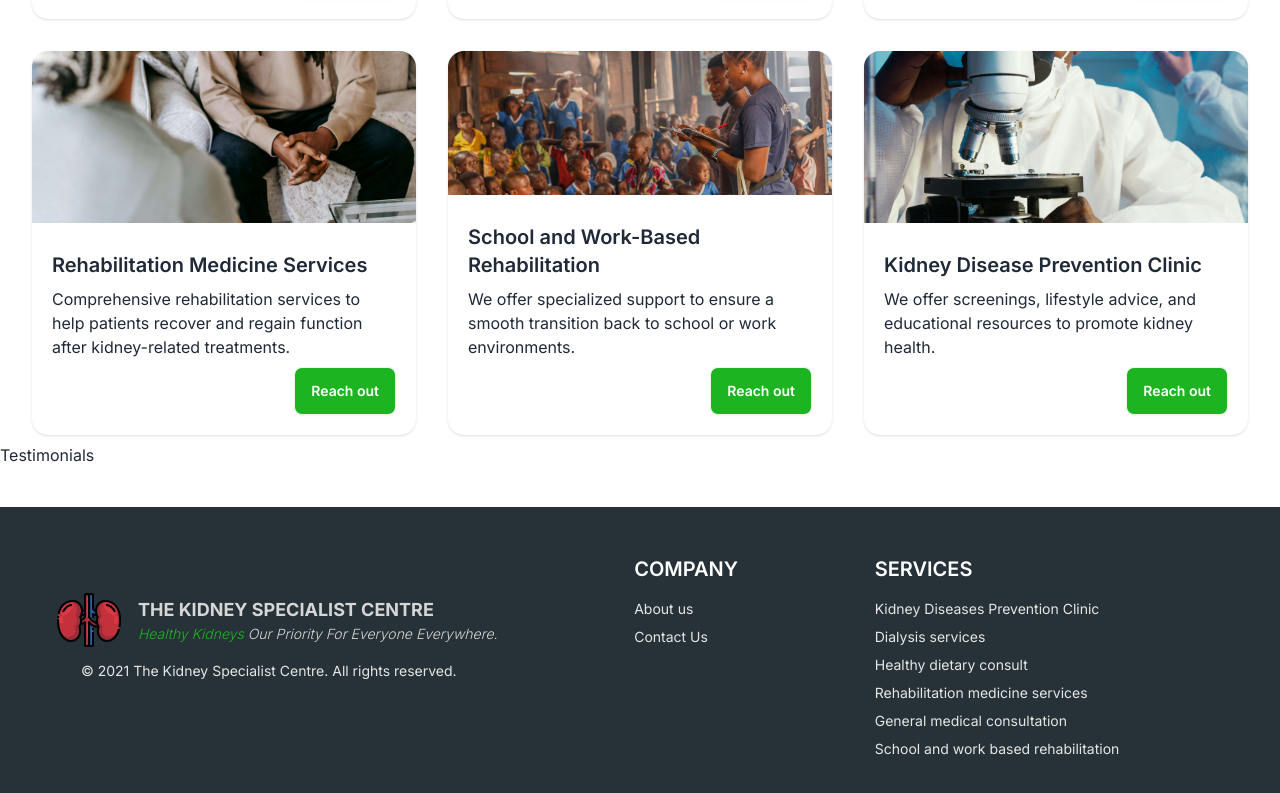
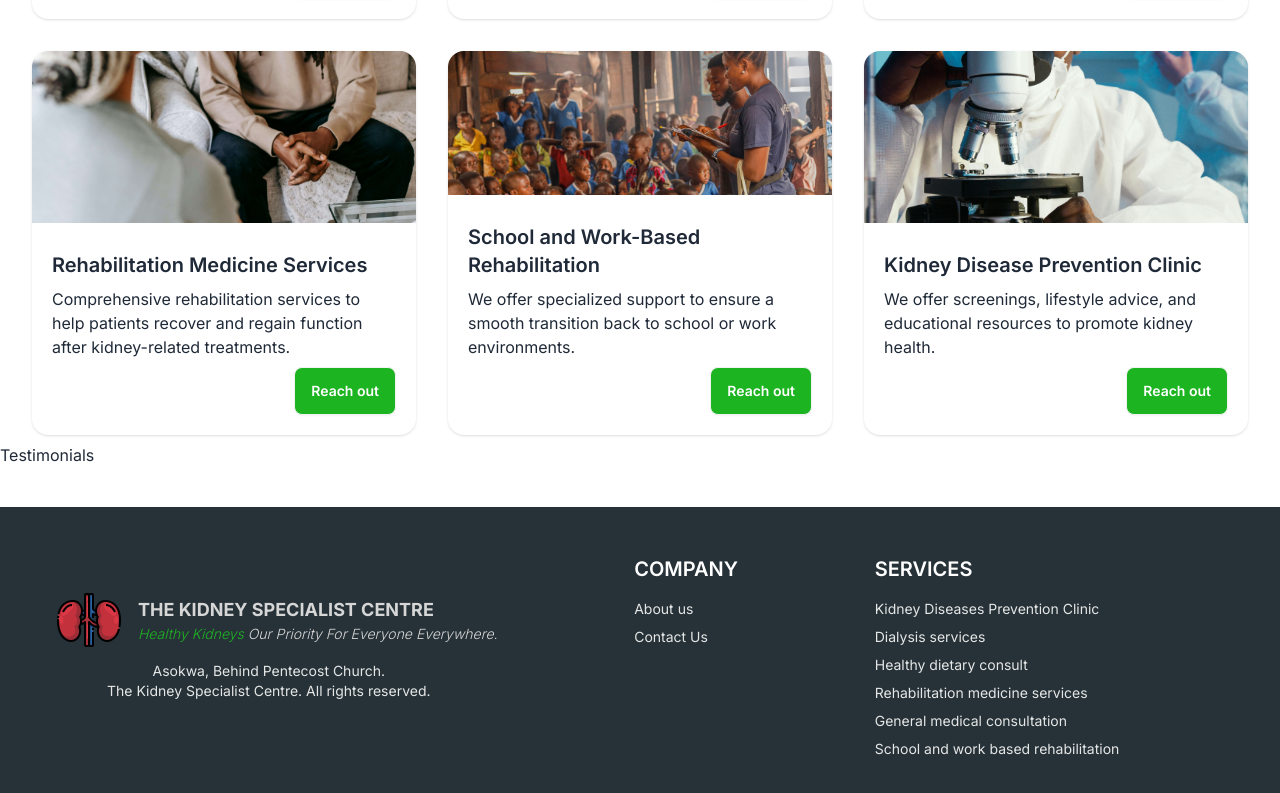
Before and after one commit to Masood-zone/hospital-ui, a React (Vite) app: page / in a window 1280 px wide. Shown: the part 1731-2524 px from the top of the page. Built offline with nearby package versions, Linux system fonts and the light colour scheme.

Commit message:
test:changed the lazy load component to test performance

```diff
--- a/src/components/cards/serviceCard.jsx
+++ b/src/components/cards/serviceCard.jsx
@@ -1,8 +1,8 @@
 import anime from "animejs";
 import React from "react";
 import { useEffect } from "react";
-import { LazyLoadImage } from "react-lazy-load-image-component";
-import "react-lazy-load-image-component/src/effects/blur.css";
+// import { LazyLoadImage } from "react-lazy-load-image-component";
+// import "react-lazy-load-image-component/src/effects/blur.css";
 import { useRef } from "react";
 
 function ServiceCard({ community, animate }) {
@@ -27,14 +27,19 @@ function ServiceCard({ community, animate }) {
       style={{ visibility: animate ? "visible" : "hidden" }}
     >
       <figure className="w-full  mb-2">
-        <LazyLoadImage
+        <img
+          src={community.image}
+          alt={community.title}
+          className="w-full h-full object-cover object-center"
+        />
+        {/* <LazyLoadImage
           src={community.image}
           alt={community.title}
           className="w-full h-full object-cover object-center"
           effect="blur"
           width="100%"
           height="100%"
-        />
+        /> */}
       </figure>
       <div className="card-body p-5">
         <h2 className="card-title">{community.title}</h2>
--- a/src/components/footer/index.jsx
+++ b/src/components/footer/index.jsx
@@ -26,7 +26,8 @@ function Footer() {
             </div>
             <div>
               <p className="text-center max-sm:text-sm max-md:text-left">
-                &copy; 2021 The Kidney Specialist Centre. All rights reserved.
+                Asokwa, Behind Pentecost Church. <br /> The Kidney Specialist
+                Centre. All rights reserved.
               </p>
             </div>
           </div>
```
